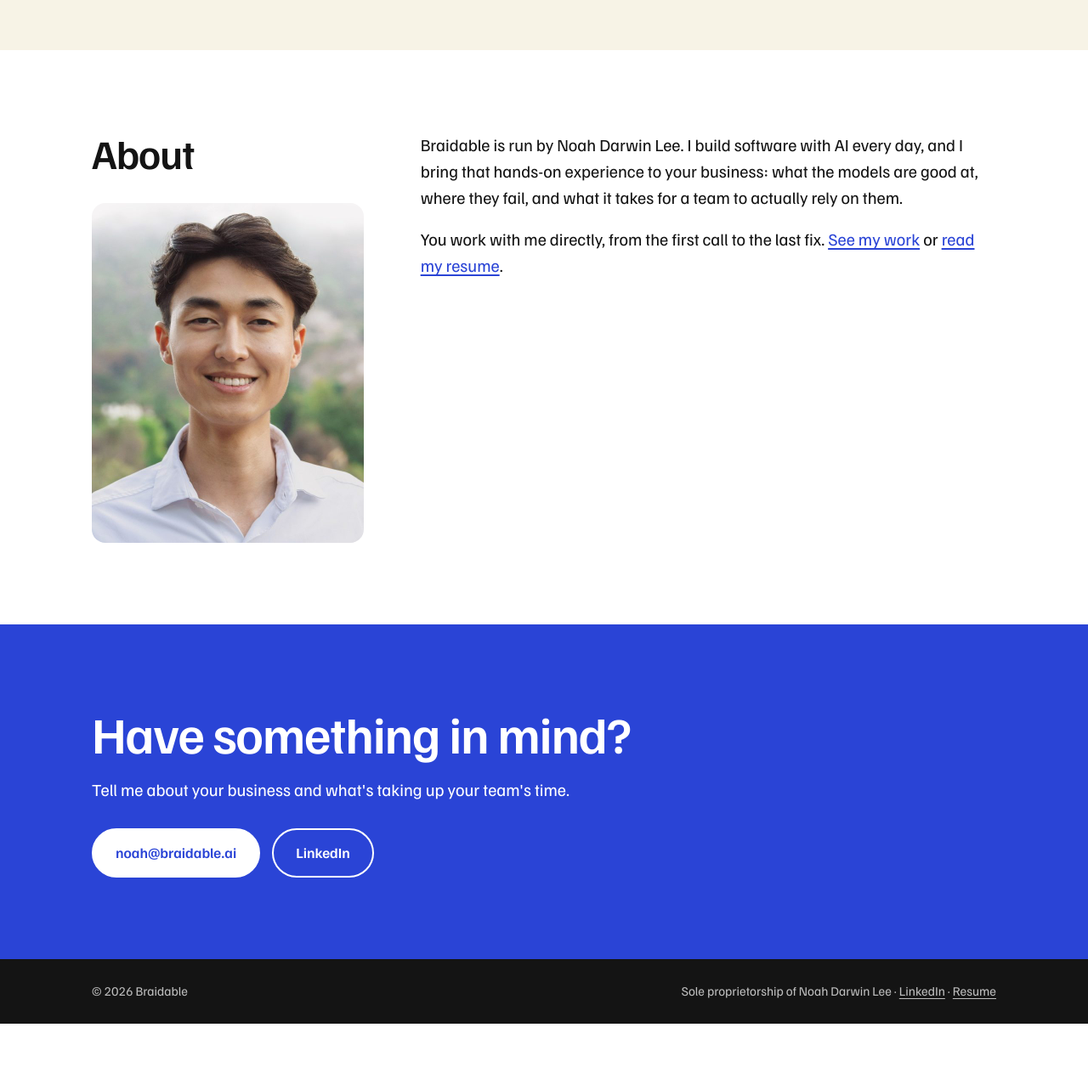
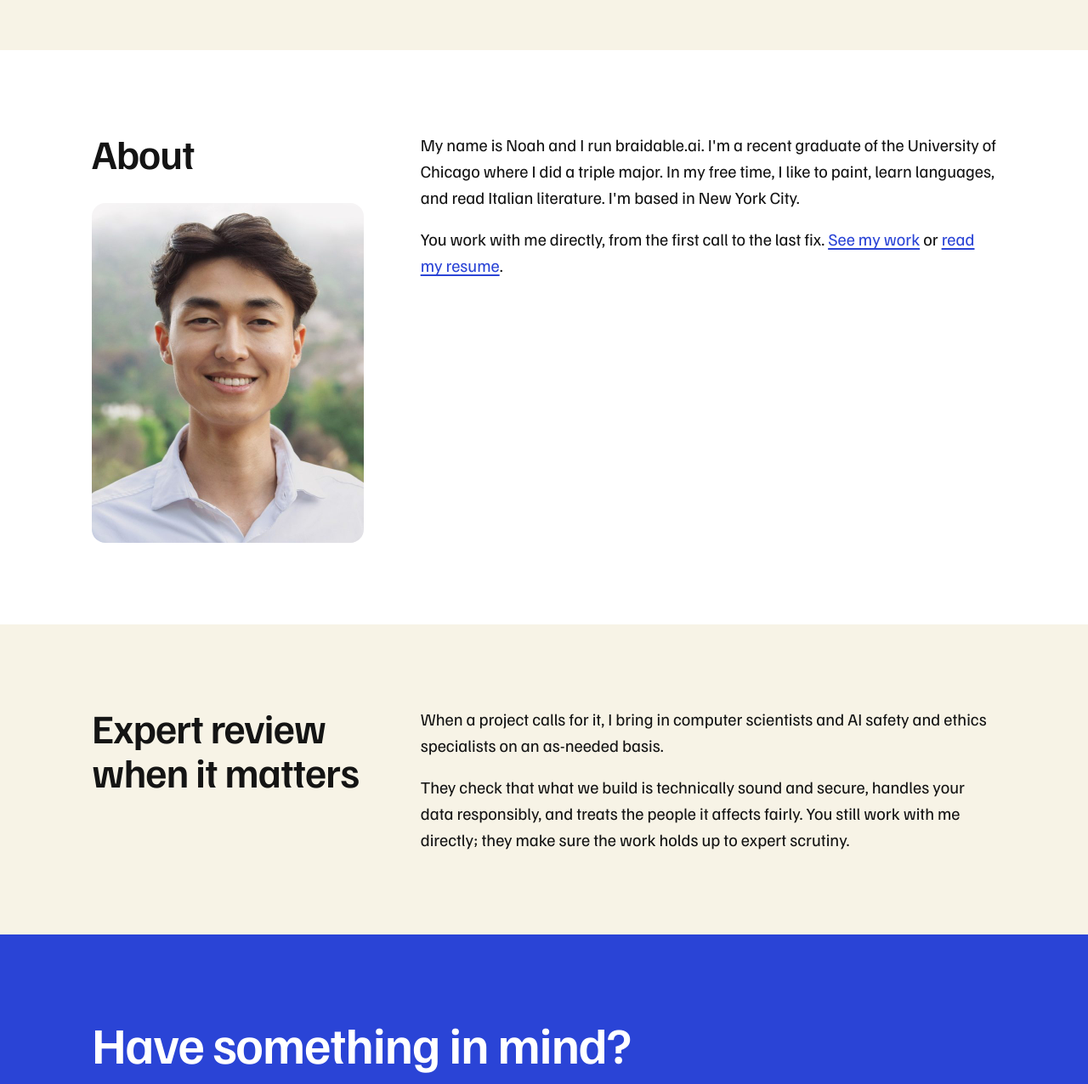
Before and after one commit to noahdlee519/braidable, a plain HTML site: page index.html in a window 1280 px wide. Shown: the part 1637-2913 px from the top of the page at 85% size. Before the commit the page ends 2842 px from the top, so only its background shows below. Drawn offline with Linux system fonts and the light colour scheme.

Commit message:
Rewrite About intro and add expert review section
Co-Authored-By: Claude Opus 5.5 <noreply@anthropic.com>
Claude-Session: https://claude.ai/code/session_012AvzugpLo25q6paBcGX2T2

```diff
--- a/index.html
+++ b/index.html
@@ -124,8 +124,18 @@
             <img class="portrait" src="noah.jpg" width="640" height="800" alt="Noah Darwin Lee" loading="lazy" decoding="async" />
           </div>
           <div class="about-text">
-            <p>Braidable is run by Noah Darwin Lee. I build software with AI every day, and I bring that hands-on experience to your business: what the models are good at, where they fail, and what it takes for a team to actually rely on them.</p>
+            <p>My name is Noah and I run braidable.ai. I'm a recent graduate of the University of Chicago where I did a triple major. In my free time, I like to paint, learn languages, and read Italian literature. I'm based in New York City.</p>
             <p>You work with me directly, from the first call to the last fix. <a href="https://noahdarwinlee.com/portfolio/">See my work</a> or <a href="Noah-Lee-Resume.pdf" target="_blank" rel="noopener">read my resume</a>.</p>
+          </div>
+        </div>
+      </section>
+
+      <section class="section section-tint" id="specialists" aria-labelledby="specialists-h">
+        <div class="wrap about">
+          <h2 id="specialists-h">Expert review when it matters</h2>
+          <div class="about-text">
+            <p>When a project calls for it, I bring in computer scientists and AI safety and ethics specialists on an as-needed basis.</p>
+            <p>They check that what we build is technically sound and secure, handles your data responsibly, and treats the people it affects fairly. You still work with me directly; they make sure the work holds up to expert scrutiny.</p>
           </div>
         </div>
       </section>
```
